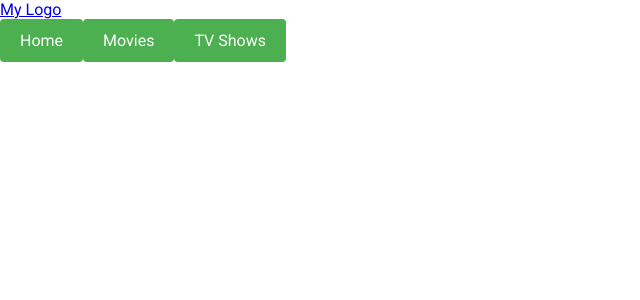
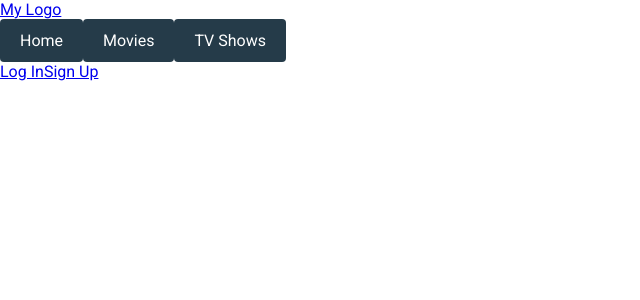
Before and after one commit to Pelani2/movie-search-app, a React (Create React App) app: page / in a window 1280 px wide. Shown: the top 300 px of the page, without its empty margins (0-640 px from the left). Built offline with nearby package versions, Linux system fonts and the light colour scheme.

Commit message:
prepping auth buttons

```diff
--- /dev/null
+++ b/src/components/buttons/auth-buttons/AuthButton.js
@@ -0,0 +1,13 @@
+import React from "react";
+import "./AuthButtonStyles.css";
+import { Link } from "react-router-dom";
+
+export default function AuthButton({
+    text, toProp
+}) {
+    return(
+        <Link to={toProp}>
+            {text}
+        </Link>
+    );
+}
--- a/src/components/buttons/navbar-link-button/NavbarLinkButtonStyles.css
+++ b/src/components/buttons/navbar-link-button/NavbarLinkButtonStyles.css
@@ -1,7 +1,7 @@
 .navbar__link-button {
     display: inline-block;
     padding: 12px 20px;
-    background-color: #4caf50;
+    background-color: #253B49;
     color: #fff;
     text-decoration: none;
     border-radius: 4px;
@@ -9,5 +9,5 @@
 }
 
 .navbar__link-button:hover {
-    background-color: #45a049;
+    background-color: #9FC7E2;
 }
--- a/src/components/navbar/Navbar.js
+++ b/src/components/navbar/Navbar.js
@@ -1,6 +1,7 @@
 import React from "react";
 import "./NavbarStyles.css";
 import NavbarLinkButton from "../buttons/navbar-link-button/NavbarLinkButton";
+import AuthButton from "../buttons/auth-buttons/AuthButton";
 
 export default function Navbar() {
     return(
@@ -27,7 +28,14 @@ export default function Navbar() {
             </ul>
 
             <div className="navbar__auth-buttons">
-
+                <AuthButton
+                    text="Log In"
+                    toProp="/loginpage"
+                />
+                <AuthButton
+                    text="Sign Up"
+                    toProp="/signuppage"
+                />
             </div>
         </nav>
     );
```
Also changed, not shown: src/components/buttons/auth-buttons/AuthButtonStyles.css (added).
